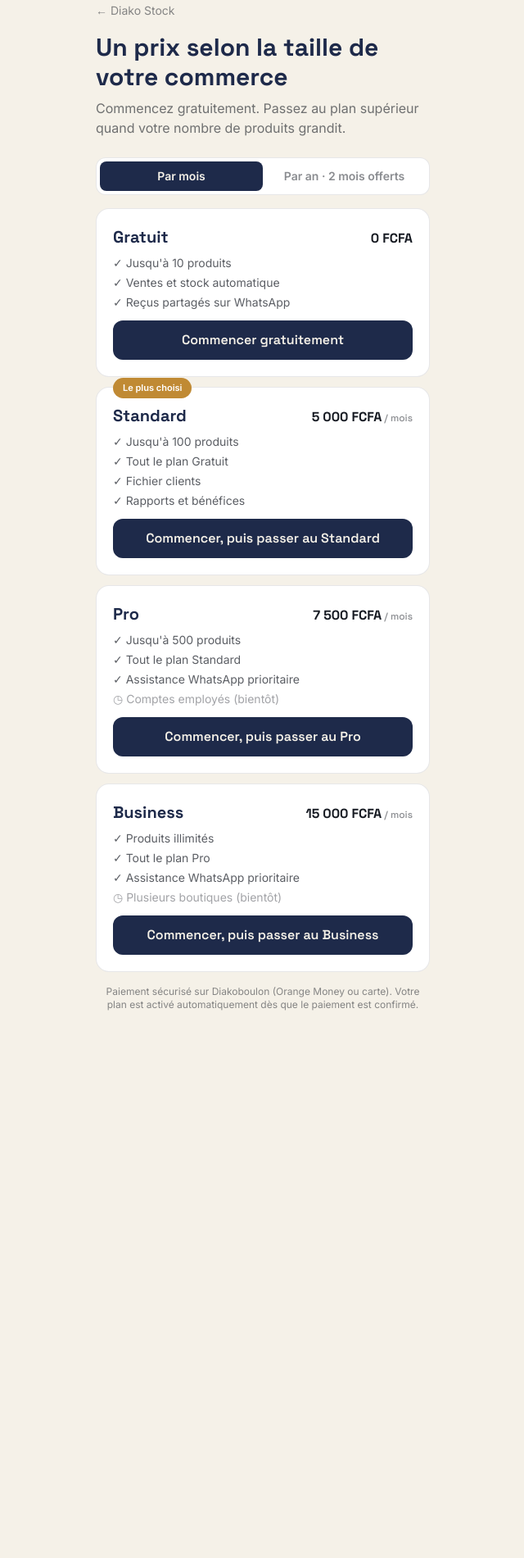
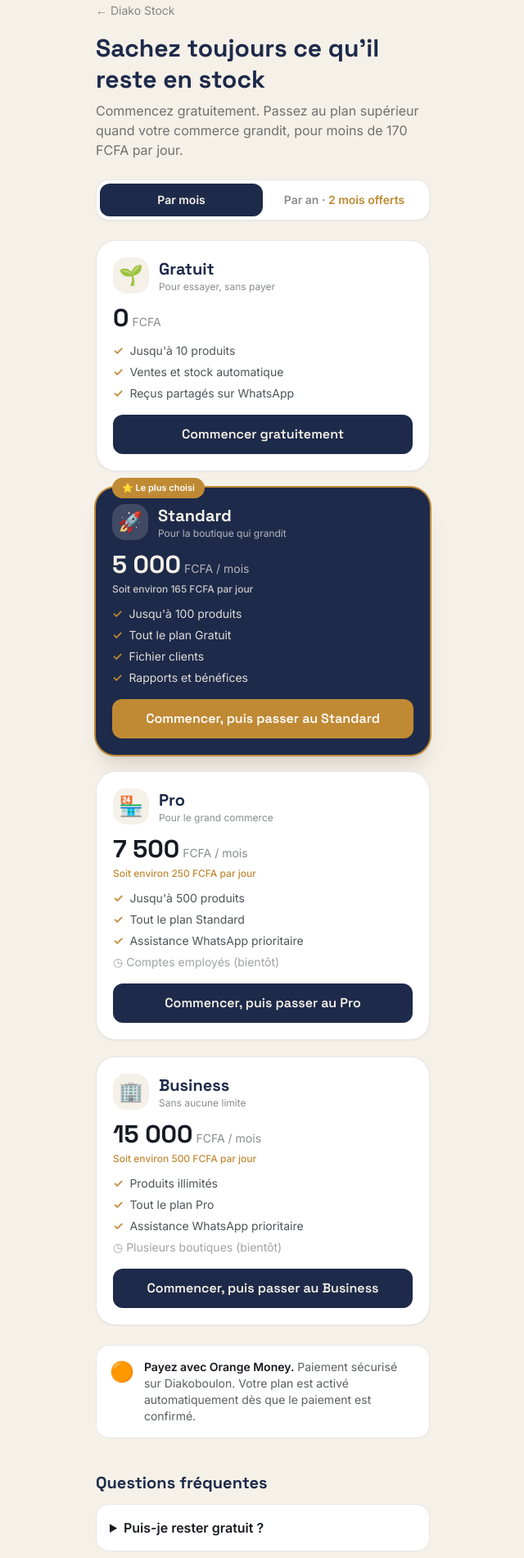
Before and after one commit to diakoboulon/Diako-Stock, a Next.js app: page /tarifs in a window 1280 px wide. Shown: the part 40-1941 px from the top of the page at 82% size, without its empty margins (319-959 px from the left). Before the commit the page ends 1314 px from the top, so only its background shows below. Built offline with nearby package versions, Linux system fonts and the light colour scheme; no server answers.

Commit message:
Design Diako stock

```diff
--- a/app/tarifs/page.tsx
+++ b/app/tarifs/page.tsx
@@ -6,17 +6,34 @@ export const metadata = {
   description: "Choisissez le plan Diako Stock selon le nombre de produits de votre commerce.",
 };
 
+const QUESTIONS = [
+  ["Puis-je rester gratuit ?", "Oui. Le plan Gratuit est sans limite de durée, jusqu'à 10 produits."],
+  ["Comment je paie ?", "Par Orange Money, sur Diakoboulon. Votre plan s'active tout seul après le paiement."],
+  ["Puis-je changer de plan ?", "Oui, à tout moment. Vous passez au plan supérieur quand votre commerce grandit."],
+  ["Et si je ne renouvelle pas ?", "Vos données restent là. Vous repassez simplement au plan Gratuit."],
+];
+
 export default function TarifsPage() {
   return (
     <main className="min-h-screen bg-bone px-5 py-10 max-w-md mx-auto">
       <Link href="/" className="text-sm text-ink/50">← Diako Stock</Link>
-      <h1 className="font-display text-3xl font-bold text-indigo-deep mt-4 mb-2">
-        Un prix selon la taille de votre commerce
+      <h1 className="font-display text-3xl font-bold text-indigo-deep mt-4 mb-2 leading-tight">
+        Sachez toujours ce qu'il reste en stock
       </h1>
       <p className="text-ink/60 mb-6">
-        Commencez gratuitement. Passez au plan supérieur quand votre nombre de produits grandit.
+        Commencez gratuitement. Passez au plan supérieur quand votre commerce grandit, pour moins de 170 FCFA par jour.
       </p>
       <GrillePlans lienInscription />
+
+      <h2 className="font-display text-xl font-bold text-indigo-deep mt-10 mb-3">Questions fréquentes</h2>
+      <div className="space-y-2">
+        {QUESTIONS.map(([q, r]) => (
+          <details key={q} className="bg-white rounded-2xl border border-ink/10 p-4">
+            <summary className="font-semibold text-ink cursor-pointer">{q}</summary>
+            <p className="text-sm text-ink/65 mt-2">{r}</p>
+          </details>
+        ))}
+      </div>
     </main>
   );
 }
--- a/components/GrillePlans.tsx
+++ b/components/GrillePlans.tsx
@@ -2,6 +2,14 @@
 
 import { useState } from "react";
 import { PLANS, PlanId, prixFcfa, lienDemandeWhatsApp, lienPaiementDiakoboulon } from "@/lib/plans";
+
+const ICONES: Record<PlanId, string> = { gratuit: "🌱", standard: "🚀", pro: "🏪", business: "🏢" };
+const POUR: Record<PlanId, string> = {
+  gratuit: "Pour essayer, sans payer",
+  standard: "Pour la boutique qui grandit",
+  pro: "Pour le grand commerce",
+  business: "Sans aucune limite",
+};
 
 export default function GrillePlans({
   planActuel,
@@ -18,34 +26,39 @@ export default function GrillePlans({
 
   return (
     <div>
-      <div className="flex bg-white border border-ink/10 rounded-xl p-1 mb-4">
+      <div className="flex bg-white border border-ink/10 rounded-2xl p-1 mb-6 shadow-sm">
         <button
           onClick={() => setAnnuel(false)}
-          className={`flex-1 py-2 rounded-lg text-sm font-semibold ${!annuel ? "bg-indigo-deep text-bone" : "text-ink/50"}`}
+          className={`flex-1 py-2.5 rounded-xl text-sm font-semibold ${!annuel ? "bg-indigo-deep text-bone" : "text-ink/50"}`}
         >
           Par mois
         </button>
         <button
           onClick={() => setAnnuel(true)}
-          className={`flex-1 py-2 rounded-lg text-sm font-semibold ${annuel ? "bg-indigo-deep text-bone" : "text-ink/50"}`}
+          className={`flex-1 py-2.5 rounded-xl text-sm font-semibold ${annuel ? "bg-indigo-deep text-bone" : "text-ink/50"}`}
         >
-          Par an · 2 mois offerts
+          Par an · <span className={annuel ? "text-bone" : "text-bronze"}>2 mois offerts</span>
         </button>
       </div>
 
-      <div className="space-y-3">
+      <div className="space-y-5">
         {PLANS.map((p) => {
           const actuel = planActuel === p.id;
           const conseille = p.id === "standard";
           const prix = annuel ? p.prixMois * 10 : p.prixMois;
+          const parJour = Math.round((annuel ? p.prixMois * 10 / 365 : p.prixMois / 30) / 5) * 5;
           return (
             <div
               key={p.id}
-              className={`card relative ${conseille ? "border-2 border-bronze" : ""} ${actuel ? "ring-2 ring-indigo-deep" : ""}`}
+              className={`relative rounded-3xl p-5 ${
+                conseille
+                  ? "bg-indigo-deep text-bone shadow-xl ring-2 ring-bronze"
+                  : "bg-white border border-ink/10 shadow-sm"
+              } ${actuel ? "ring-2 ring-indigo-deep" : ""}`}
             >
               {conseille && !actuel && (
                 <span className="absolute -top-3 left-5 bg-bronze text-white text-[11px] font-semibold px-3 py-1 rounded-full">
-                  Le plus choisi
+                  ⭐ Le plus choisi
                 </span>
               )}
               {actuel && (
@@ -53,29 +66,46 @@ export default function GrillePlans({
                   Votre plan
                 </span>
               )}
-              <div className="flex items-baseline justify-between mb-2">
-                <h3 className="font-display text-xl font-bold text-indigo-deep">{p.nom}</h3>
-                <p className="font-display font-bold text-ink">
-                  {p.prixMois === 0 ? "0 FCFA" : prixFcfa(prix)}
-                  <span className="text-xs font-medium text-ink/50">
-                    {p.prixMois === 0 ? "" : annuel ? " / an" : " / mois"}
-                  </span>
+
+              <div className="flex items-center gap-3 mb-3">
+                <span className={`text-2xl w-11 h-11 flex items-center justify-center rounded-2xl ${conseille ? "bg-white/15" : "bg-bone"}`}>
+                  {ICONES[p.id]}
+                </span>
+                <div>
+                  <h3 className={`font-display text-xl font-bold ${conseille ? "text-bone" : "text-indigo-deep"}`}>{p.nom}</h3>
+                  <p className={`text-xs ${conseille ? "text-bone/70" : "text-ink/50"}`}>{POUR[p.id]}</p>
+                </div>
+              </div>
+
+              <p className="mb-3">
+                <span className="font-display text-3xl font-bold">{p.prixMois === 0 ? "0" : prixFcfa(prix).replace(" FCFA", "")}</span>
+                <span className={`text-sm ml-1 ${conseille ? "text-bone/70" : "text-ink/50"}`}>
+                  FCFA{p.prixMois === 0 ? "" : annuel ? " / an" : " / mois"}
+                </span>
+              </p>
+              {p.prixMois > 0 && (
+                <p className={`text-xs -mt-2 mb-3 font-medium ${conseille ? "text-bone/80" : "text-bronze"}`}>
+                  Soit environ {parJour} FCFA par jour
                 </p>
-              </div>
-              <ul className="space-y-1 mb-3">
+              )}
+
+              <ul className="space-y-1.5 mb-4">
                 {p.inclus.map((l) => (
-                  <li key={l} className="text-sm text-ink/70">✓ {l}</li>
+                  <li key={l} className={`text-sm flex gap-2 ${conseille ? "text-bone/90" : "text-ink/75"}`}>
+                    <span className="text-bronze font-bold">✓</span> {l}
+                  </li>
                 ))}
                 {p.bientot?.map((l) => (
-                  <li key={l} className="text-sm text-ink/40">◷ {l} (bientôt)</li>
+                  <li key={l} className={`text-sm ${conseille ? "text-bone/50" : "text-ink/40"}`}>◷ {l} (bientôt)</li>
                 ))}
               </ul>
+
               {p.id !== "gratuit" && !actuel && !lienInscription && (
                 <>
                   {email ? (
                     <a
                       href={lienPaiementDiakoboulon(p, email, annuel)}
-                      className="btn-primary w-full block text-center"
+                      className={`w-full block text-center font-display font-semibold rounded-xl px-5 py-3 ${conseille ? "bg-bronze text-white" : "btn-primary"}`}
                     >
                       Payer le plan {p.nom}
                     </a>
@@ -84,14 +114,17 @@ export default function GrillePlans({
                     href={lienDemandeWhatsApp(p, commerce, email, annuel)}
                     target="_blank"
                     rel="noopener noreferrer"
-                    className={email ? "block text-center text-sm text-ink/50 mt-2 underline" : "btn-primary w-full block text-center"}
+                    className={email ? `block text-center text-sm mt-2 underline ${conseille ? "text-bone/70" : "text-ink/50"}` : `w-full block text-center font-display font-semibold rounded-xl px-5 py-3 ${conseille ? "bg-bronze text-white" : "btn-primary"}`}
                   >
                     {email ? "Ou demander par WhatsApp" : `Choisir ${p.nom}`}
                   </a>
                 </>
               )}
               {lienInscription && (
-                <a href="/inscription" className="btn-primary w-full block text-center">
+                <a
+                  href="/inscription"
+                  className={`w-full block text-center font-display font-semibold rounded-xl px-5 py-3 ${conseille ? "bg-bronze text-white" : "btn-primary"}`}
+                >
                   {p.id === "gratuit" ? "Commencer gratuitement" : `Commencer, puis passer au ${p.nom}`}
                 </a>
               )}
@@ -100,9 +133,12 @@ export default function GrillePlans({
         })}
       </div>
 
-      <p className="text-xs text-ink/50 text-center mt-4">
-        Paiement sécurisé sur Diakoboulon (Orange Money ou carte). Votre plan est activé automatiquement dès que le paiement est confirmé.
-      </p>
+      <div className="mt-6 rounded-2xl bg-white border border-ink/10 p-4 flex gap-3 items-start">
+        <span className="text-2xl">🟠</span>
+        <p className="text-sm text-ink/70">
+          <b className="text-ink">Payez avec Orange Money.</b> Paiement sécurisé sur Diakoboulon. Votre plan est activé automatiquement dès que le paiement est confirmé.
+        </p>
+      </div>
     </div>
   );
 }
```
